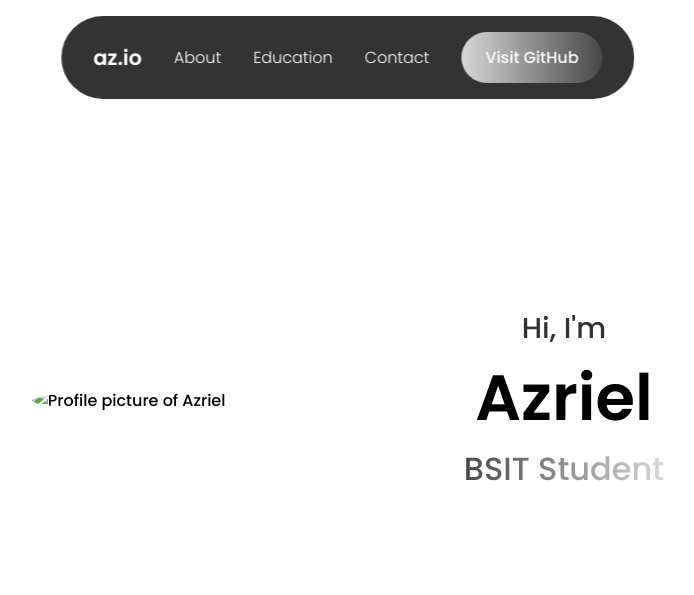
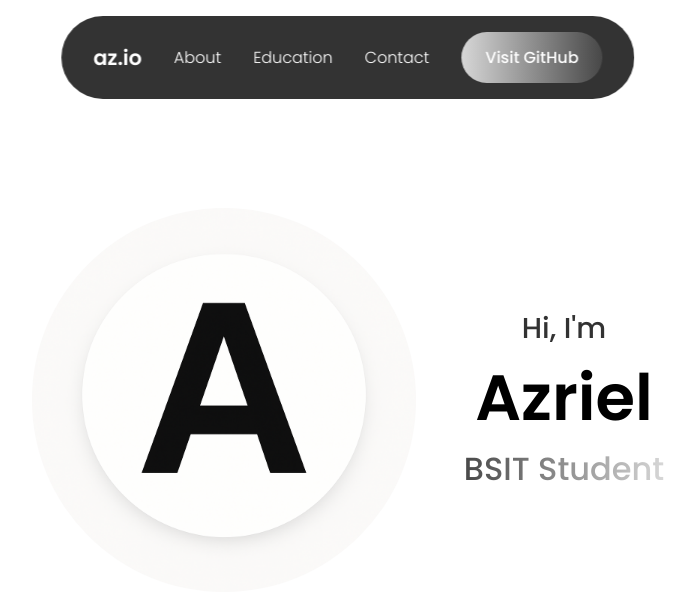
Before and after one commit to azr1e/azr1e.github.io, a plain HTML site: page index.html in a window 1280 px wide. Shown: the top 595 px of the page, without its empty margins (292-986 px from the left). Drawn offline with Linux system fonts and the light colour scheme.

Commit message:
Update index.html

```diff
--- a/index.html
+++ b/index.html
@@ -22,7 +22,7 @@
 
     <section id="about" class="about">
         <div class="about-container">
-            <img src="images/A.png" alt="Profile picture of Azriel">
+            <img src="A.png" alt="Profile picture of Azriel">
             <div class="info-box">
                 <div class="text">
                     <h3>Hi, I'm</h3>
```
